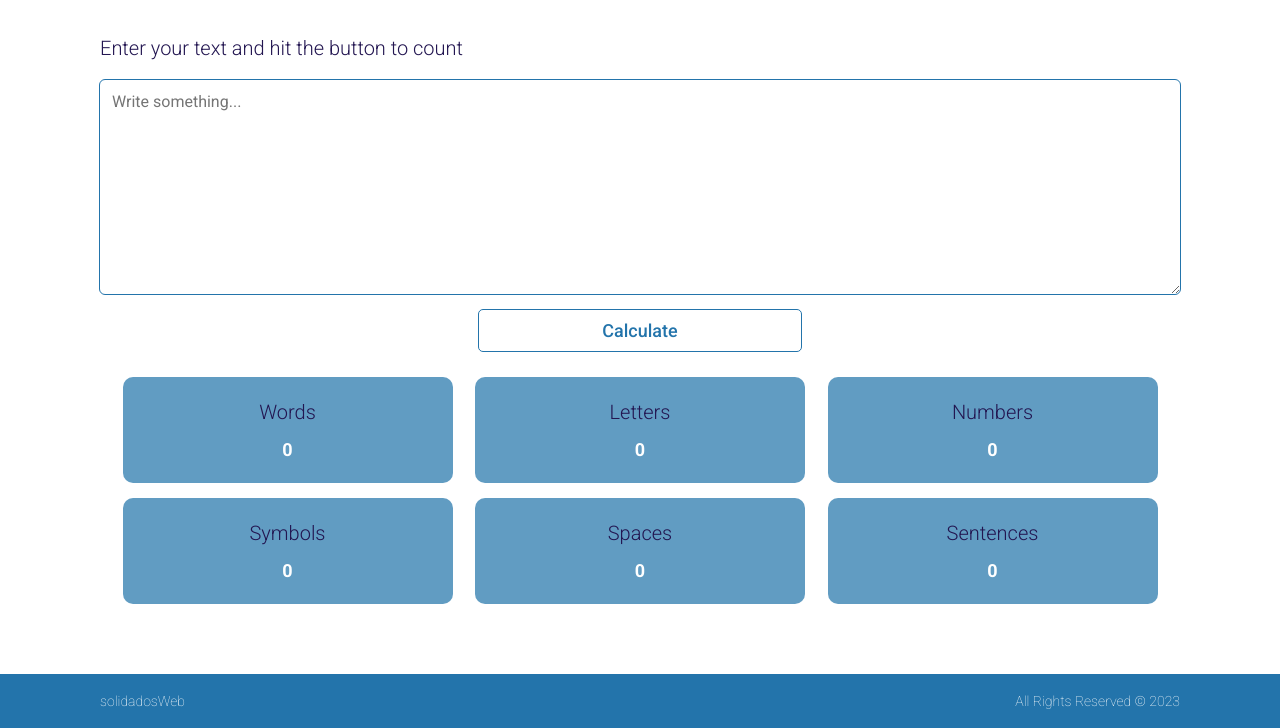
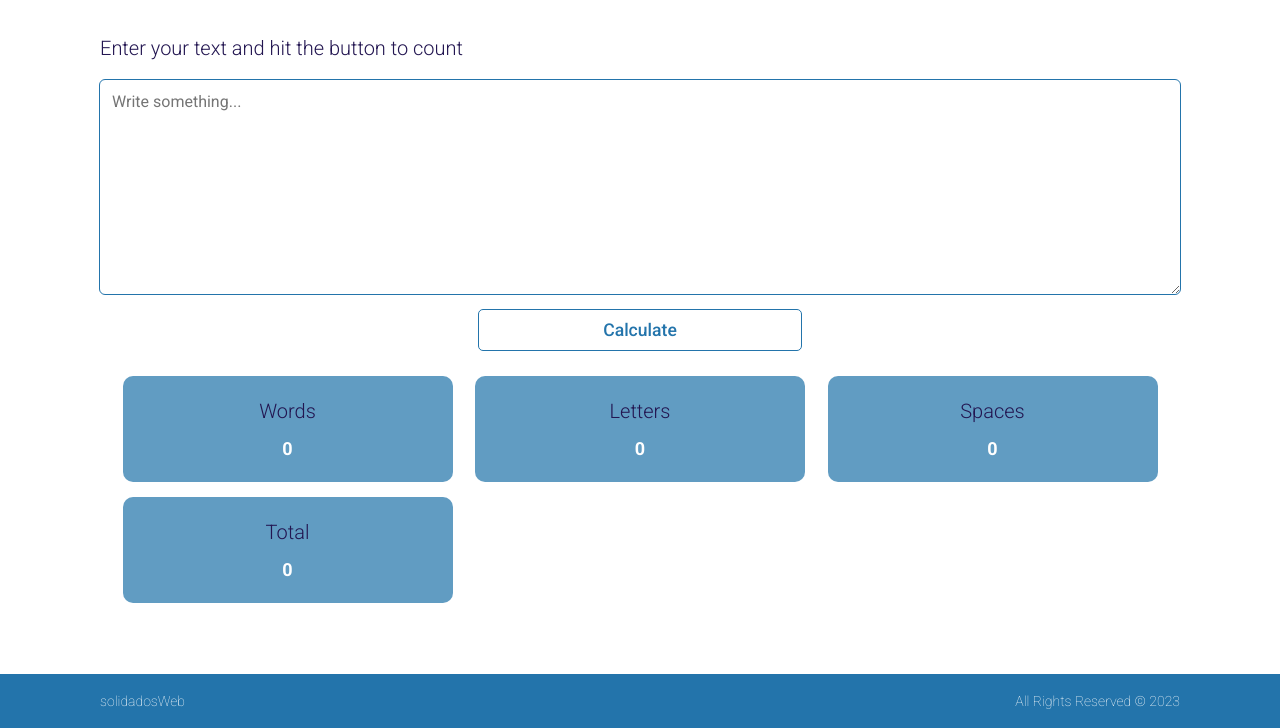
Before and after one commit to solidados/tumo-labs-pavel-konyakhin, a plain HTML site: page index.html in a window 1280 px wide. Shown: the part 72-800 px from the top of the page. Drawn offline with Linux system fonts and the light colour scheme.

Commit message:
refactor: js script file to find length

```diff
--- a/index.html
+++ b/index.html
@@ -1,5 +1,5 @@
 <!DOCTYPE html>
-<html lang="ru">
+<html lang="en">
 <head>
     <meta charset="UTF-8">
     <meta http-equiv="X-UA-Compatible" content="IE=edge">
@@ -26,17 +26,18 @@
 
                         <textarea name="textarea" class="main__input" id="textarea" cols="100" rows="10" placeholder="Write something..."></textarea>
 
-                        <button class="calculate__btn" onclick="calcEntry()" type="button">Calculate</button>
+                        <button class="calculate__btn" type="button">Calculate</button>
                     </form>
                 </div>
                 <div class="main__table">
                     <ul class="main__table-list">
                         <li class="main__table-list-item"><p>Words</p><span>0</span></li>
                         <li class="main__table-list-item"><p>Letters</p><span>0</span></li>
-                        <li class="main__table-list-item"><p>Numbers</p><span>0</span></li>
+                        <li class="main__table-list-item"><p>Spaces</p><span>0</span></li>
+                        <li class="main__table-list-item"><p>Total</p><span>0</span></li>
+                        <!-- <li class="main__table-list-item"><p>Numbers</p><span>0</span></li>
                         <li class="main__table-list-item"><p>Symbols</p><span>0</span></li>
-                        <li class="main__table-list-item"><p>Spaces</p><span>0</span></li>
-                        <li class="main__table-list-item"><p>Sentences</p><span>0</span></li>
+                        <li class="main__table-list-item"><p>Sentences</p><span>0</span></li> -->
                     </ul>
                 </div>
             </div>
--- a/src/js/main.js
+++ b/src/js/main.js
@@ -1,3 +1,12 @@
-const arr = [1, 2, 3, 4, 5, 6];
-arr.push(7);
-console.log(arr);
+document.addEventListener("DOMContentLoaded", () => {
+	"use strict";
+
+	const entryField = document.querySelector(".main__input");
+	const resultField = document.querySelector(".main__table-list");
+	const calcButton = document.querySelector(".calculate__btn");
+	//   const targetElement = event.target;
+
+	const getTotalLength = () => console.log(entryField.value.length);
+
+	calcButton.addEventListener("click", getTotalLength);
+});
--- a/src/scss/_main.scss
+++ b/src/scss/_main.scss
@@ -3,6 +3,7 @@
     margin-bottom: 25px;
     font-weight: 300;
     color: #231651;
+
     &__content {
         display: flex;
         flex-direction: column;
@@ -39,7 +40,7 @@
         border-radius: 5px;
         background-color: #fff;
 
-        font-size: 18px;
+        font-size: 1.1em;
         font-weight: 500;
         color: #2374ab;
         &:hover {
```
Also changed, not shown: src/css/style.css.
